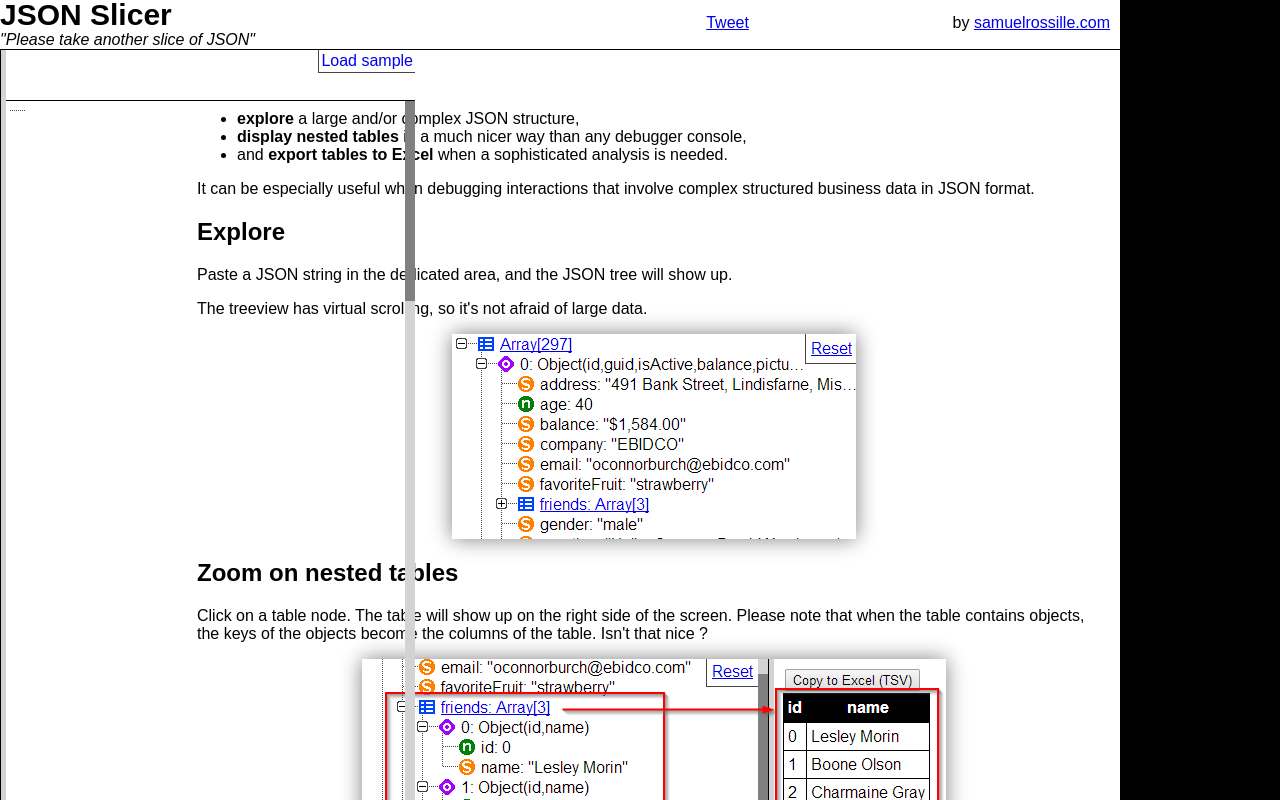
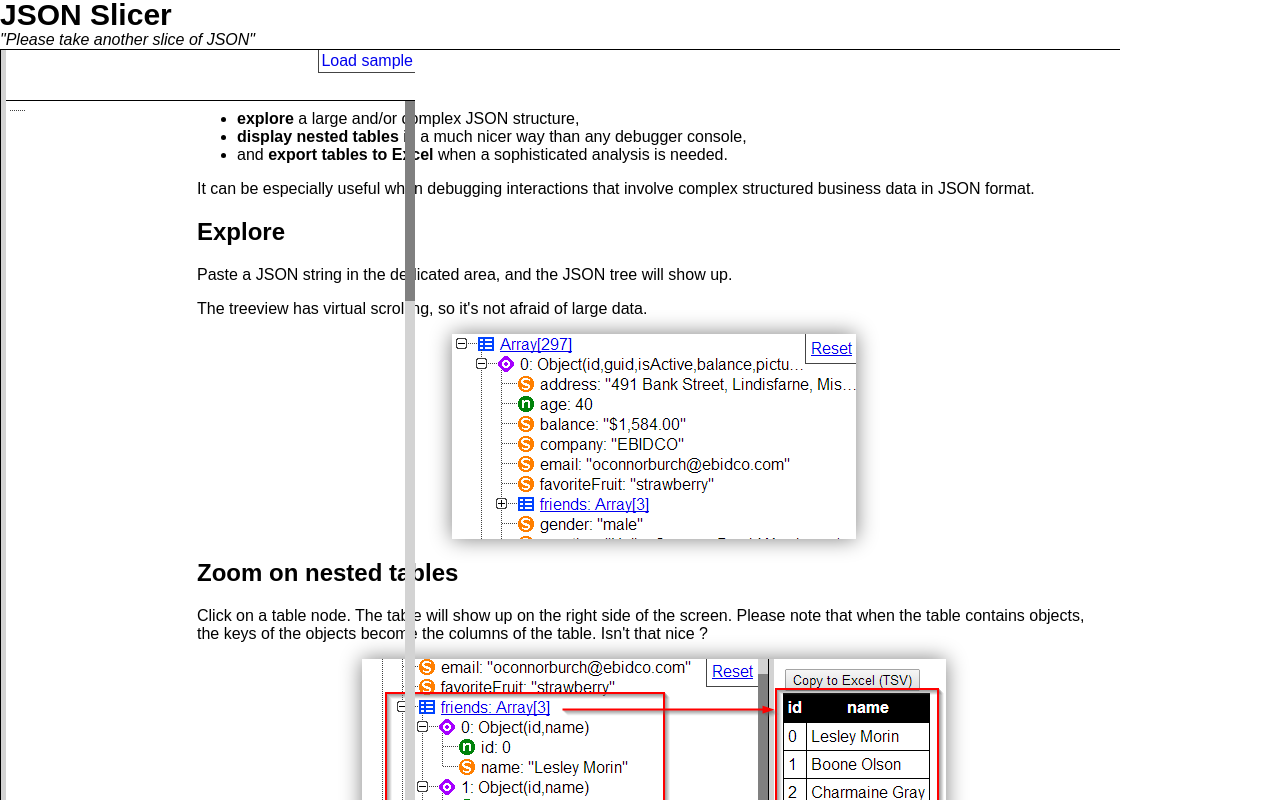
Before and after one commit to holmes2136/Json2Excel, a website: page index.html in a window 1280 px wide. Drawn offline with nearby package versions, Linux system fonts and the light colour scheme; some packages are replaced by stand-ins of ours; a script that the page names is missing.

Commit message:
take off social bar and ad  block

```diff
--- a/index.html
+++ b/index.html
@@ -86,7 +86,7 @@
         </div>
     </div>
     <div id="separator" data-bind="style: {left: (width() + 15) + 'px'}"></div>
-    <div id="social">
+    <!--<div id="social">
         <div style="float: right">by <a href="http://samuelrossille.com/home/">samuelrossille.com</a>
         </div>
 
@@ -99,14 +99,14 @@
         <span class="social-button">
                 <a href="https://twitter.com/share" class="twitter-share-button" data-url="http://samuelrossille.com/json-slicer/">Tweet</a>
             </span>
-    </div>
+    </div>-->
 
-    <div id="ad">
-        <div style="position: absolute; top: 50%; margin-top: -300px">
+    <!--<div id="ad">
+        <div style="position: absolute; top: 50%; margin-top: -300px">-->
             <!-- default-right-skyscraper -->
-            <ins class="adsbygoogle" style="display:inline-block;width:160px;height:600px" data-ad-client="ca-pub-7637423437834017" data-ad-slot="6661356253"></ins>
+          <!--  <ins class="adsbygoogle" style="display:inline-block;width:160px;height:600px" data-ad-client="ca-pub-7637423437834017" data-ad-slot="6661356253"></ins>
         </div>
-    </div>
+    </div>-->
 
 
     <script type="text/javascript" src="//cdnjs.cloudflare.com/ajax/libs/underscore.js/1.6.0/underscore-min.js"></script>
@@ -121,7 +121,7 @@
 
     <!-- Social Buttons -->
 
-    <script type="text/javascript">
+    <!--<script type="text/javascript">
         (function() {
             var po = document.createElement('script');
             po.type = 'text/javascript';
@@ -130,9 +130,9 @@
             var s = document.getElementsByTagName('script')[0];
             s.parentNode.insertBefore(po, s);
         })();
-    </script>
+    </script>-->
 
-    <script>
+   <!-- <script>
         (function(d, s, id) {
             var js, fjs = d.getElementsByTagName(s)[0];
             if(d.getElementById(id)) return;
@@ -141,10 +141,10 @@
             js.src = "//connect.facebook.net/en_US/all.js#xfbml=1";
             fjs.parentNode.insertBefore(js, fjs);
         }(document, 'script', 'facebook-jssdk'));
-    </script>
+    </script>-->
 
 
-    <script>
+   <!-- <script>
         ! function(d, s, id) {
             var js, fjs = d.getElementsByTagName(s)[0],
                 p = /^http:/.test(d.location) ? 'http' : 'https';
@@ -155,11 +155,11 @@
                 fjs.parentNode.insertBefore(js, fjs);
             }
         }(document, 'script', 'twitter-wjs');
-    </script>
+    </script>-->
 
     <!-- Analytics -->
 
-    <script>
+   <!-- <script>
         (function(i, s, o, g, r, a, m) {
             i['GoogleAnalyticsObject'] = r;
             i[r] = i[r] || function() {
@@ -173,7 +173,7 @@
         })(window, document, 'script', '//www.google-analytics.com/analytics.js', 'ga');
         ga('create', 'UA-43112874-1', 'samuelrossille.com');
         ga('send', 'pageview');
-    </script>
+    </script>-->
 
     <!-- Ads -->
 
```
